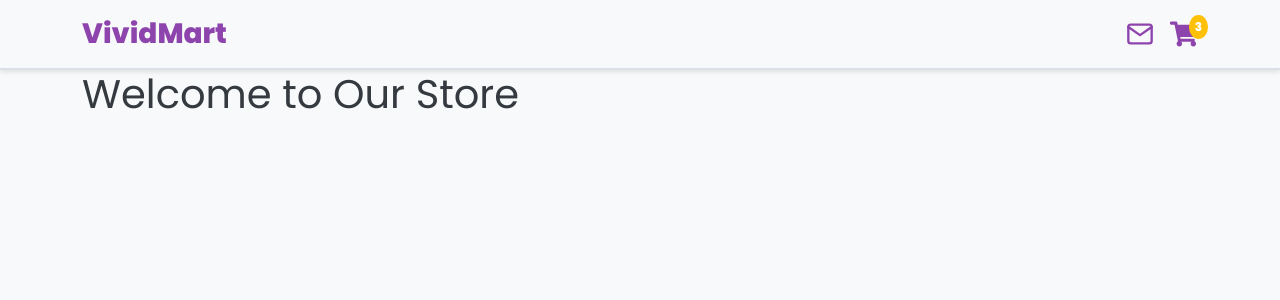
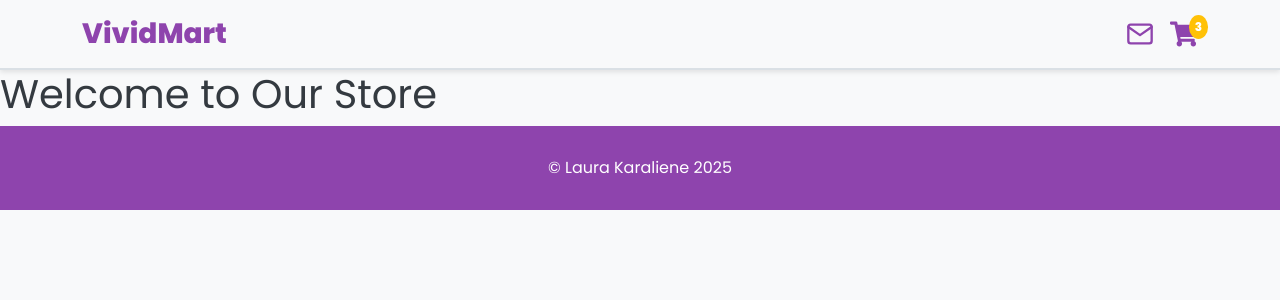
Before and after one commit to LauraKaraliene/Vividmart-JS-Frameworks, a React (Vite) app: page / in a window 1280 px wide. Shown: the top 300 px of the page. Built offline with nearby package versions, Linux system fonts and the light colour scheme.

Commit message:
adds simple footer layout and styling

```diff
--- a/src/App.jsx
+++ b/src/App.jsx
@@ -1,9 +1,5 @@
 function App() {
-  return (
-    <div className="container">
-      <h1>Welcome to Our Store</h1>
-    </div>
-  );
+  return <h1>Welcome to Our Store</h1>;
 }
 
 export default App;
--- a/src/components/footer.jsx
+++ b/src/components/footer.jsx
@@ -0,0 +1,7 @@
+import styles from "./Footer.module.scss";
+
+function Footer() {
+  return <footer className={styles.footer}>© Laura Karaliene 2025</footer>;
+}
+
+export default Footer;
--- /dev/null
+++ b/src/components/footer.module.scss
@@ -0,0 +1,11 @@
+.footer {
+  background-color: #8e44ad; /* primary-color */
+  color: white;
+  text-align: center;
+  padding: 30px;
+  transition: background-color 0.3s;
+}
+
+.footer:hover {
+  background-color: #007bff; /* secondary-color */
+}
--- a/src/layouts/MainLayout.jsx
+++ b/src/layouts/MainLayout.jsx
@@ -1,5 +1,6 @@
 import { Outlet } from "react-router-dom";
 import Header from "../components/header";
+import Footer from "../components/footer";
 
 export default function MainLayout() {
   return (
@@ -8,6 +9,7 @@ export default function MainLayout() {
       <main>
         <Outlet />
       </main>
+      <Footer />
     </div>
   );
 }
```
